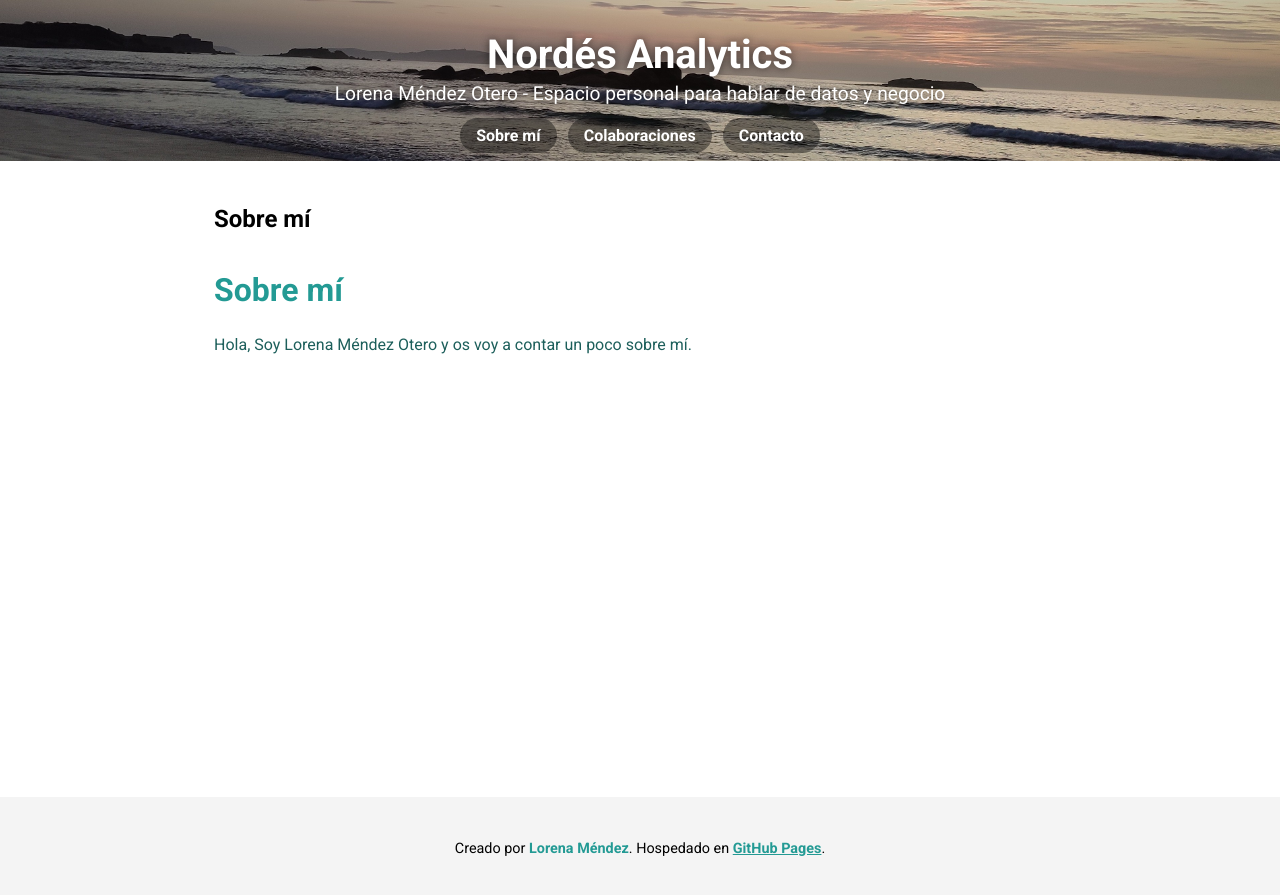
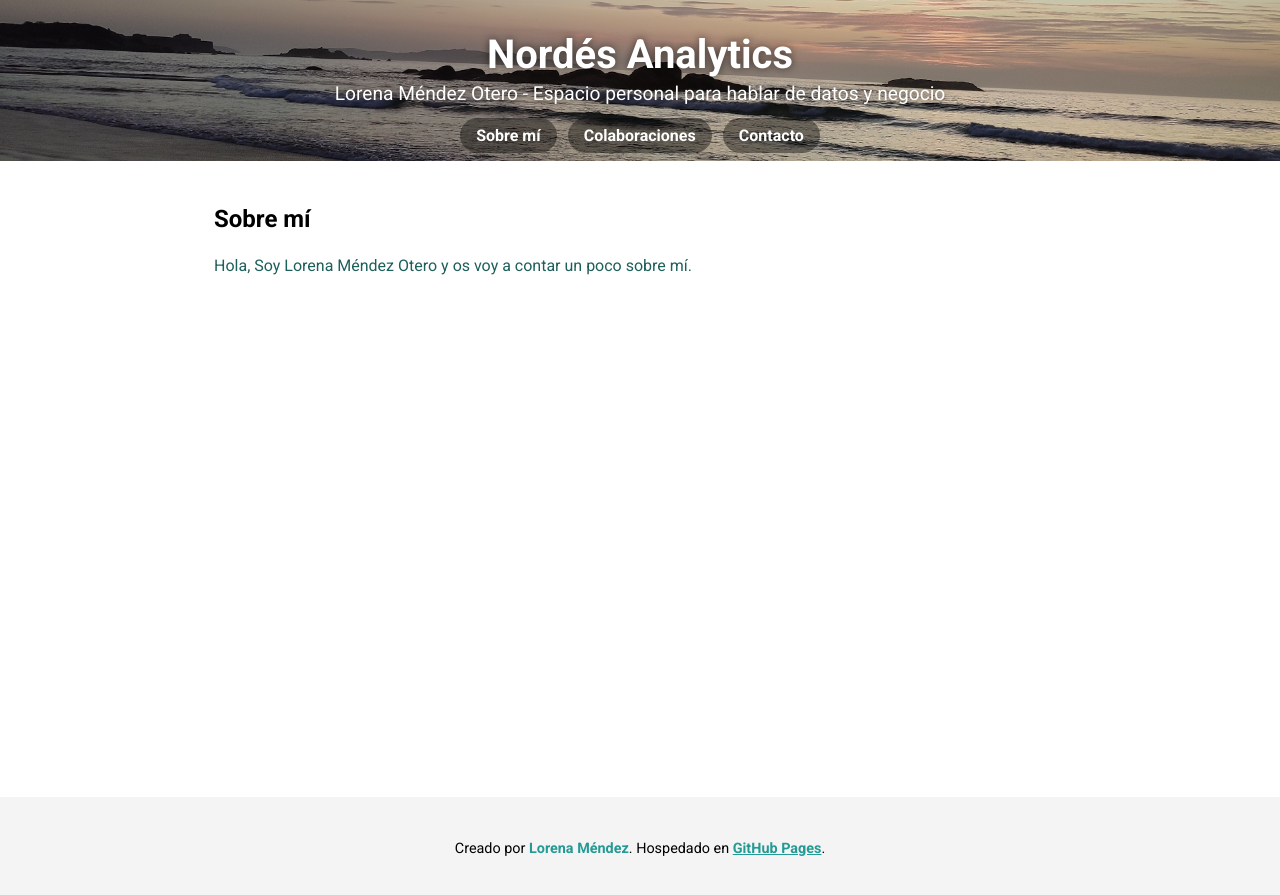
Before and after one commit to lmendezotero/lmendezotero.github.io, a Jekyll site: the page built from pages/about.md, in a window 1280 px wide. Shown: the top 895 px of the page. Built offline with Jekyll 4.4.1, drawn with Linux system fonts in a browser that asks for light colours.

Commit message:
Update about.md

```diff
--- a/pages/about.md
+++ b/pages/about.md
@@ -4,6 +4,6 @@ title: "Sobre mí"
 permalink: /about/
 ---
 
-# Sobre mí
+<!-- Sobre mí -->
 
 Hola, Soy Lorena Méndez Otero y os voy a contar un poco sobre mí.
```
